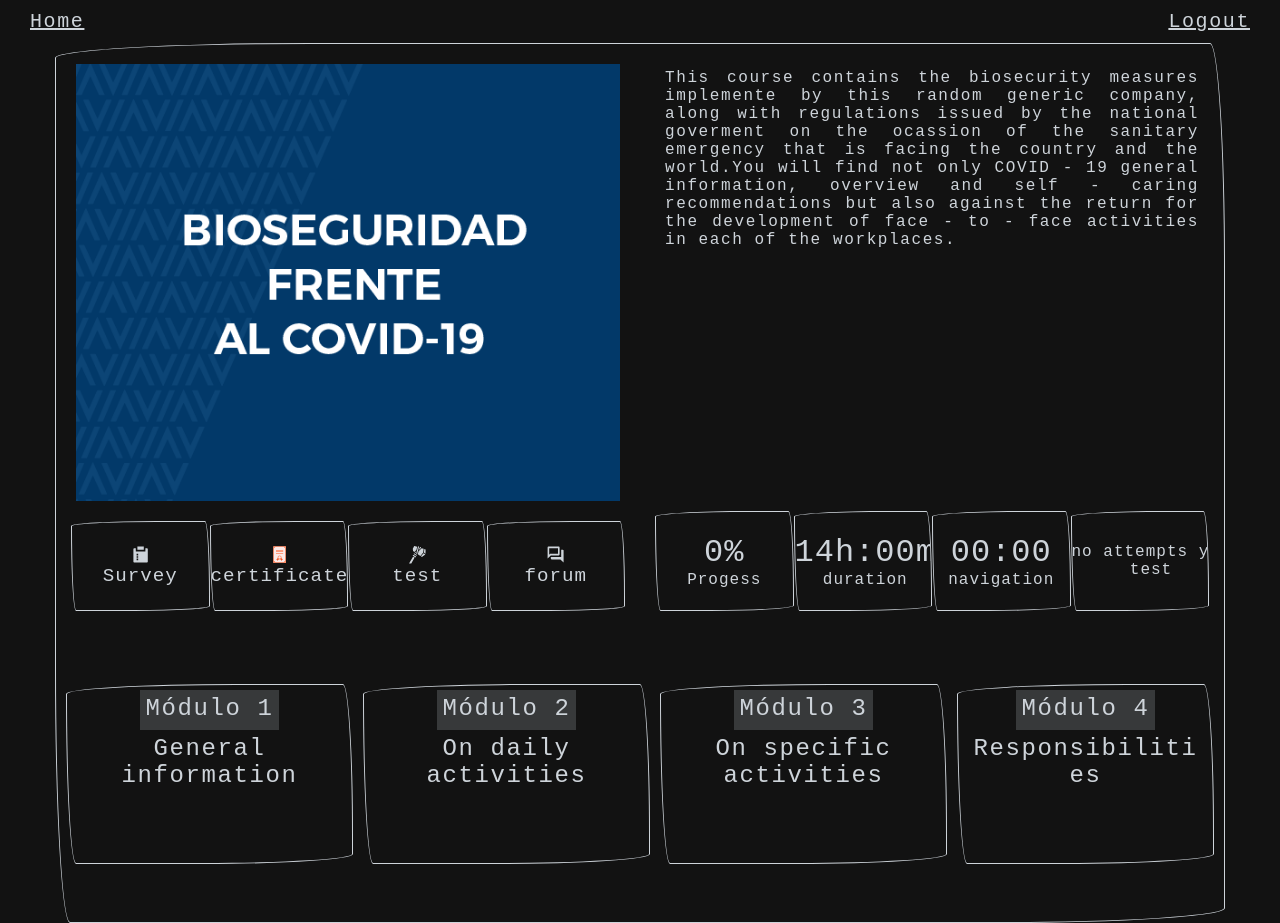
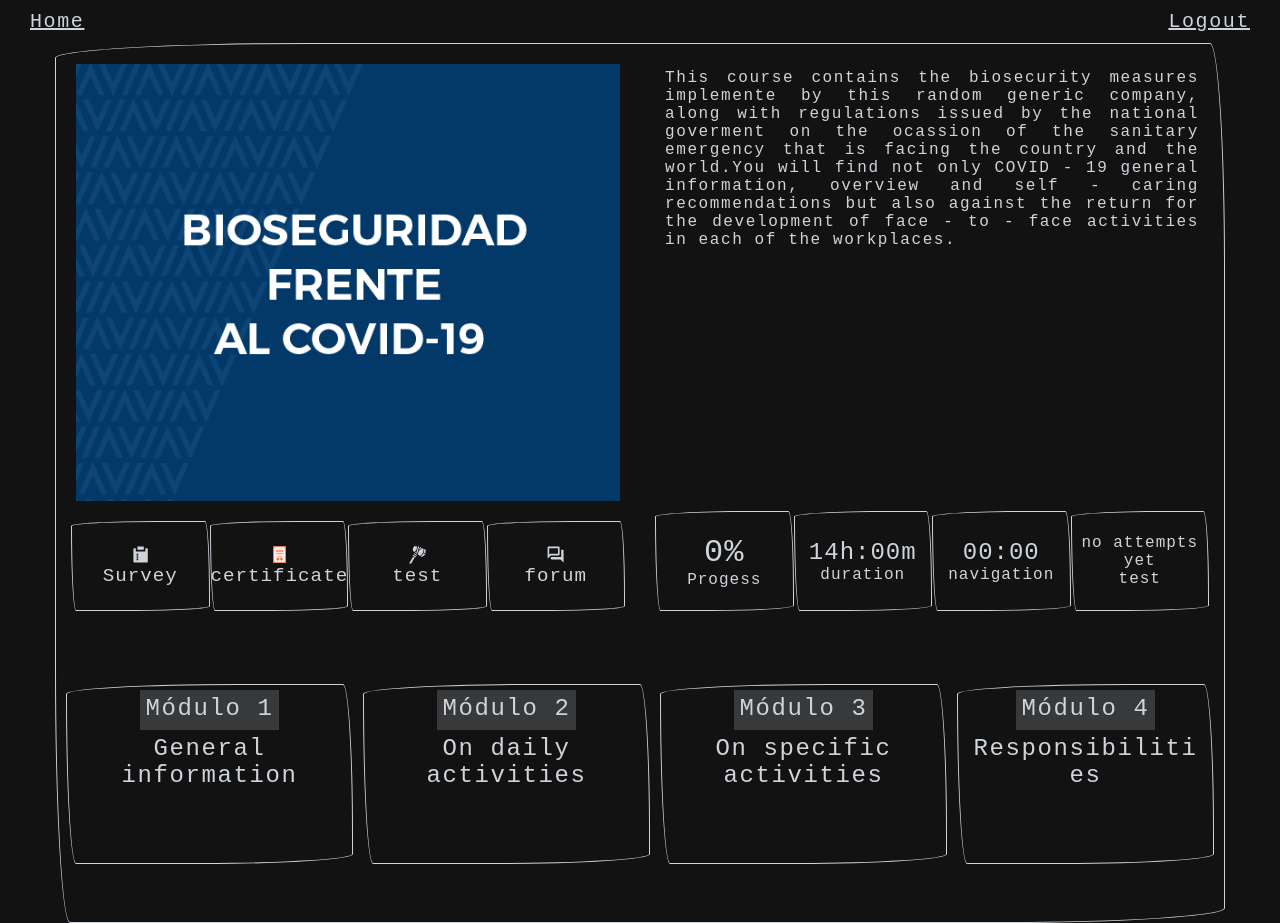
Before and after one commit to flportilla/lms, a React (Create React App) app: page /Student in a window 1280 px wide. Built offline with nearby package versions, Linux system fonts and the light colour scheme.

Commit message:
Add responsive styling to buttons

```diff
--- a/src/style/button.css
+++ b/src/style/button.css
@@ -78,25 +78,44 @@
 }
 
 .duration span:nth-child(1) {
-  font-size: 2rem;
+  font-size: 1.5rem;
+  max-width: 100%;
+  white-space: pre-wrap;
+  overflow-wrap: break-word;
 }
 
 .duration span:nth-child(2) {
   font-size: 1rem;
+  max-width: 100%;
+  white-space: pre-wrap;
+  overflow-wrap: break-word;
 }
 
 .navegation span:nth-child(1) {
-  font-size: 2rem;
+  font-size: 1.5rem;
+  max-width: 100%;
+  white-space: pre-wrap;
+  overflow-wrap: break-word;
 }
 
 .navegation span:nth-child(2) {
   font-size: 1rem;
+  max-width: 100%;
+  white-space: pre-wrap;
+  overflow-wrap: break-word;
 }
 
 .test span:nth-child(1) {
   font-size: 1rem;
+  max-width: 100%;
+  white-space: pre-wrap;
+  overflow-wrap: break-word;
 }
 
 .test span:nth-child(2) {
   font-size: 1rem;
+  max-width: 100%;
+  white-space: pre-wrap;
+  overflow-wrap: break-word;
+
 }
--- a/src/style/student.css
+++ b/src/style/student.css
@@ -41,6 +41,8 @@
   display: flex;
   flex-direction: column;
   justify-content: space-between;
+  overflow: hidden;
+  max-width: 100%;
   height: 100%;
 }
 
```
